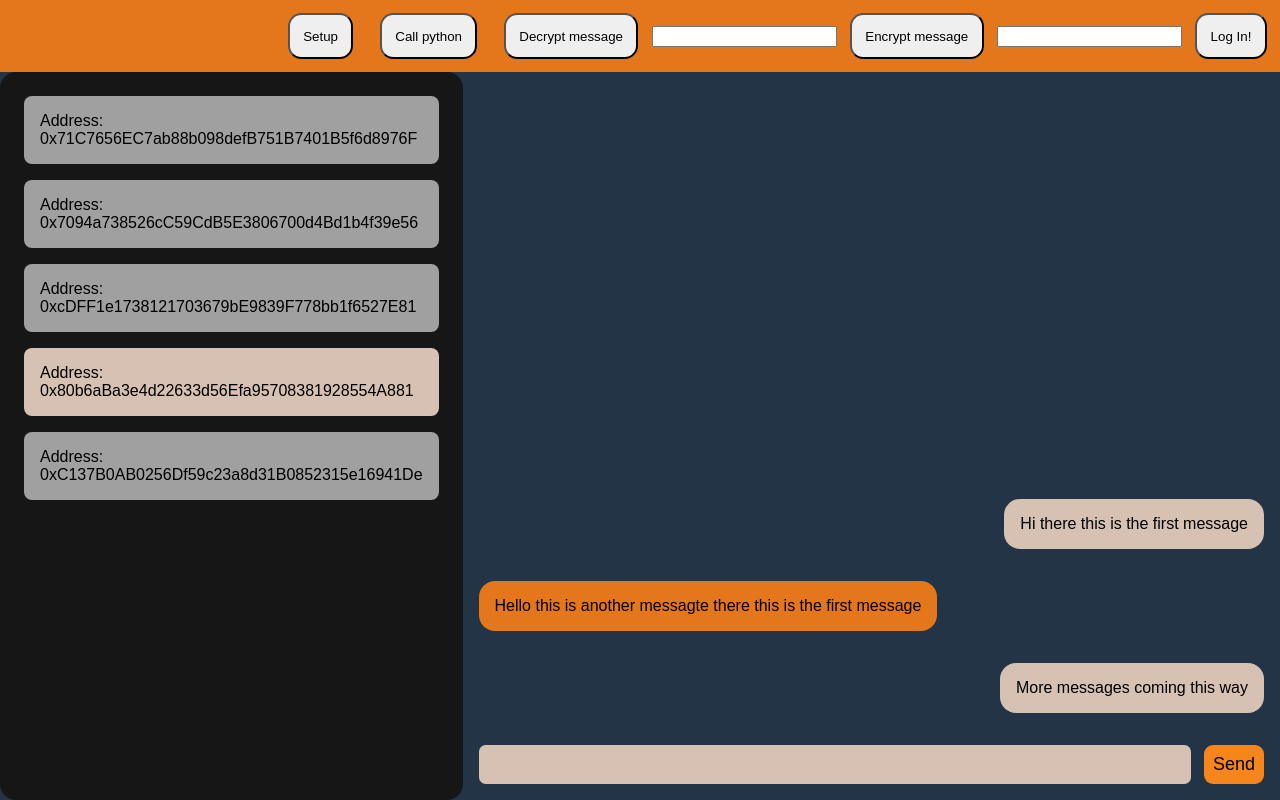
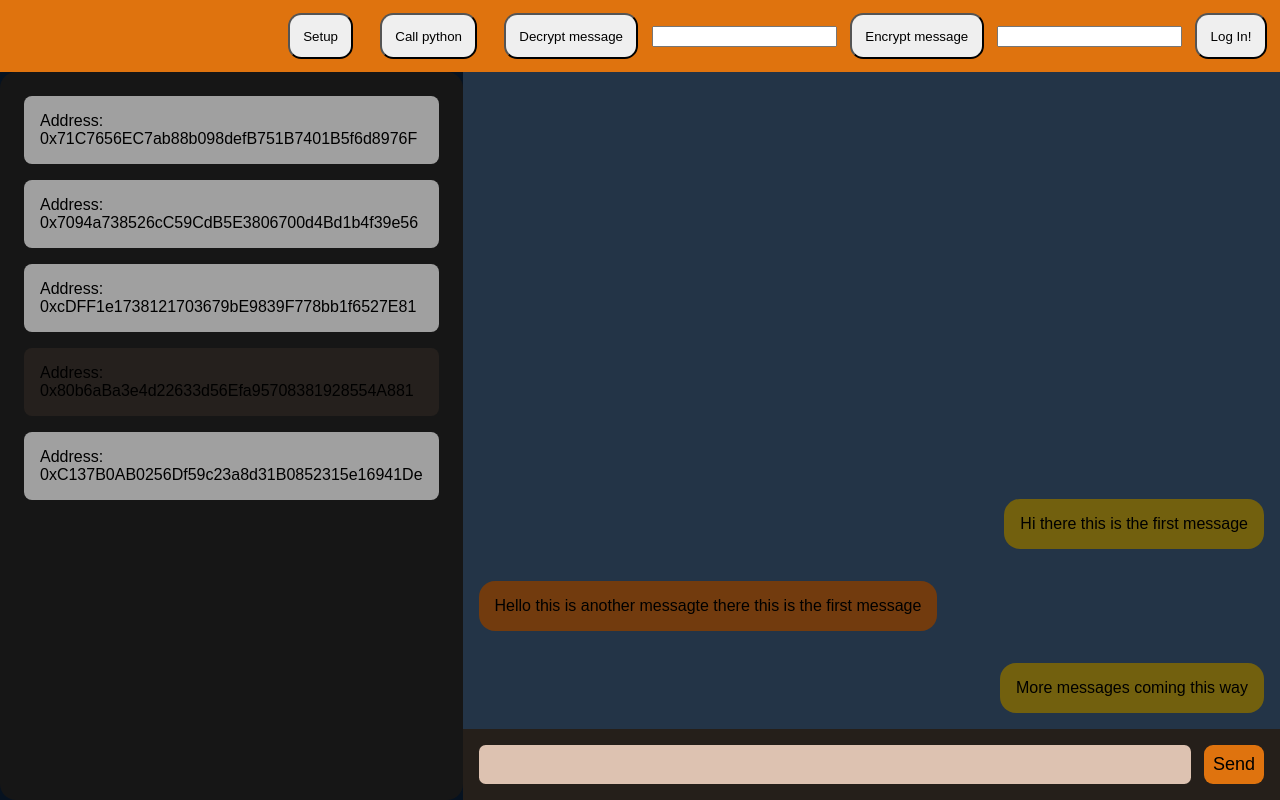
Before and after one commit to dvlasits/NYCMessaging, a Flask app: page / in a window 1280 px wide. Run offline with Flask 2, Linux system fonts and the light colour scheme; some libraries are stand-ins or nearby versions.

Commit message:
styles change

```diff
--- a/Encryption/static/styles.css
+++ b/Encryption/static/styles.css
@@ -2,7 +2,7 @@ html {
     height: 100%;
     font-family: sans-serif;
 
-    background-color: #233447;
+    background-color: #061220;
     margin: 0;
     padding: 0;
 }
@@ -66,7 +66,7 @@ body {
 
 .message-left {
     align-self: end;
-    background-color: #d7c1b3;
+    background-color: #72600e;
 
     padding: 1em;
     margin: 1em;
@@ -75,7 +75,7 @@ body {
 
 .message-right {
     align-self: start;
-    background-color: #e4761b;
+    background-color: #723b0e;
 
     padding: 1em;
     margin: 1em;
@@ -87,13 +87,13 @@ body {
     grid-template-columns: 1fr auto;
     padding: 1em;
 
-    background-color: #233447;
+    background-color: #251f1a;
 
 
 }
 
 #write-message > input{
-    background-color: #d7c1b3;
+    background-color: #ddc2b1;
     margin-right: 1em;
 
     border: 0;
@@ -105,7 +105,7 @@ body {
 }
 
 #write-message > button {
-    background-color: #f6851b;
+    background-color: #df730e;
     padding: 0.5em;
     border-radius: 0.5em;
 
@@ -124,7 +124,7 @@ body {
 
     flex-direction: row-reverse;
 
-    background-color: #e4761b;
+    background-color: #df730e;
 }
 
 #top-buttons > button {
@@ -134,5 +134,5 @@ body {
 }
 
 #contacts > div.active {
-    background-color: #d7c1b3;
+    background-color: #25201d;
 }
```
